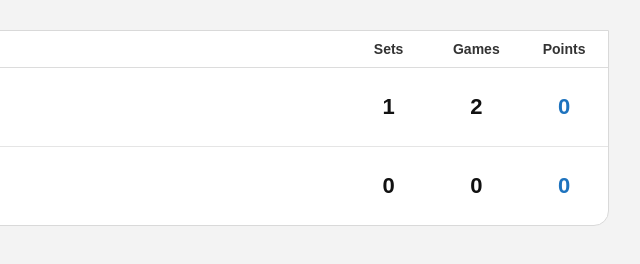
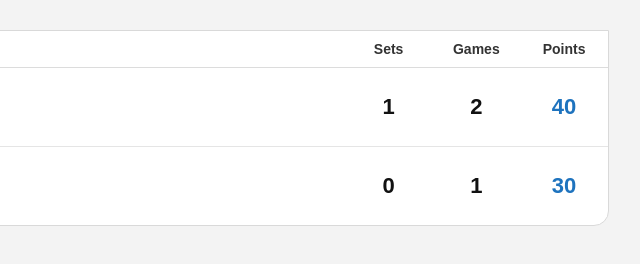
Before and after one commit to bern48lra-cmd/scoreboard, a plain HTML site: page index.html in a window 1280 px wide. Shown: the full height of the page, 462-1102 px from the left. Drawn offline with Linux system fonts and the light colour scheme.

Commit message:
Update index.html

```diff
--- a/index.html
+++ b/index.html
@@ -105,7 +105,7 @@
                 </td>
                 <td><div class="score">1</div></td>
                 <td><div class="score">2</div></td>
-                <td><div class="score points">0</div></td>
+                <td><div class="score points">40</div></td>
             </tr>
 
             <tr>
@@ -114,8 +114,8 @@
                     <div class="players">Player B1 &amp; Player B2</div>
                 </td>
                 <td><div class="score">0</div></td>
-                <td><div class="score">0</div></td>
-                <td><div class="score points">0</div></td>
+                <td><div class="score">1</div></td>
+                <td><div class="score points">30</div></td>
             </tr>
         </tbody>
     </table>
```
